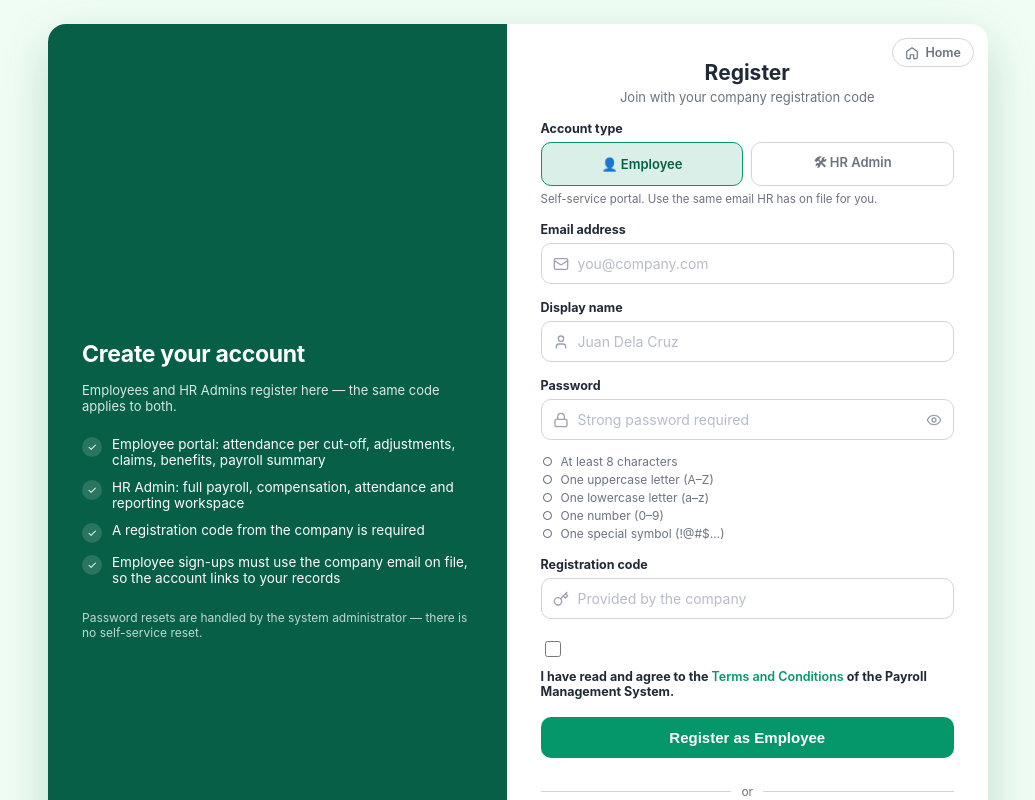
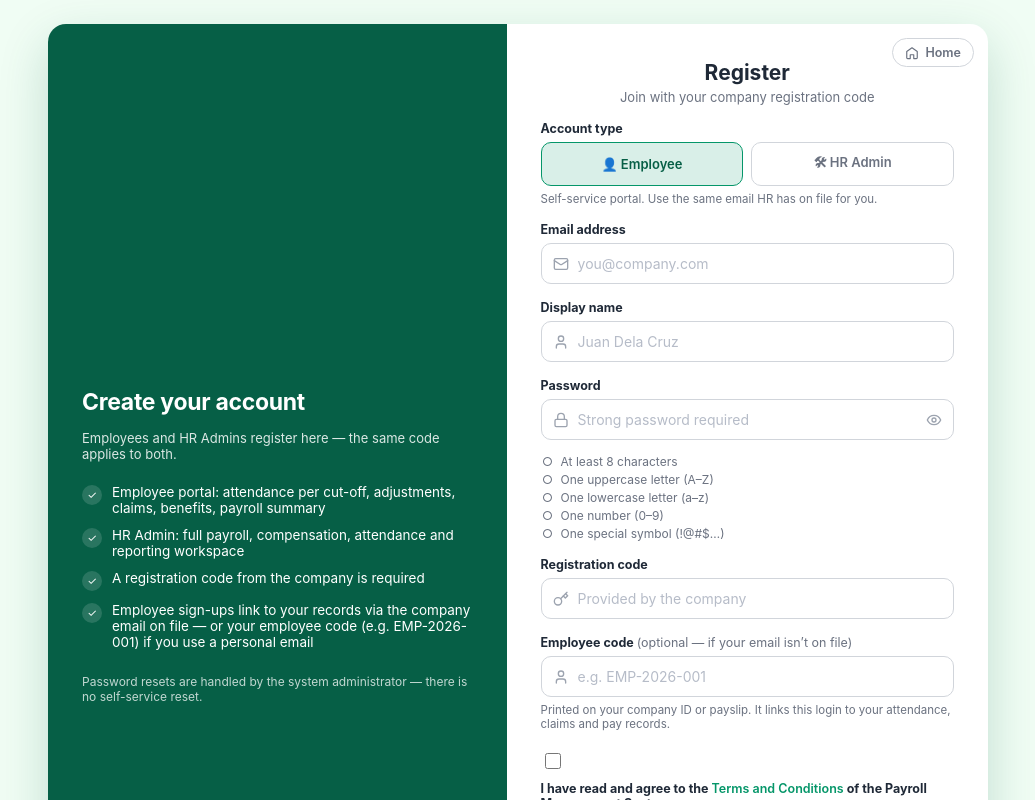
Before and after one commit to eljohnluar/payrollandbenefits-frontend, a React (Vite) app: page /register in a window 1280 px wide. Shown: the top 800 px of the page, without its empty margins (122-1157 px from the left). Built offline with nearby package versions, Linux system fonts and the light colour scheme; no server answers.

Commit message:
Fixed Employee error

```diff
--- a/src/pages/AuthConfirm.jsx
+++ b/src/pages/AuthConfirm.jsx
@@ -22,6 +22,7 @@ export default function AuthConfirm() {
   const [code, setCode] = useState('');
   const [password, setPassword] = useState('');
   const [accountType, setAccountType] = useState('HR');
+  const [employeeCode, setEmployeeCode] = useState('');
   const [busy, setBusy] = useState(false);
 
   useEffect(() => {
@@ -97,6 +98,7 @@ export default function AuthConfirm() {
       registration_code: code,
       password,
       account_type: accountType,
+      employee_code: accountType === 'Employee' ? employeeCode : '',
     });
     setBusy(false);
     if (s === 200) {
@@ -138,9 +140,21 @@ export default function AuthConfirm() {
                   </button>
                 </div>
                 {accountType === 'Employee' && (
-                  <p style={{ fontSize: 11.5, color: 'var(--text-muted)', margin: '6px 0 0' }}>
-                    Use the same email HR has on file for you in the employee records.
-                  </p>
+                  <>
+                    <p style={{ fontSize: 11.5, color: 'var(--text-muted)', margin: '6px 0 0' }}>
+                      Use the same email HR has on file for you — or enter your employee code below.
+                    </p>
+                    <div style={{ marginTop: 10 }}>
+                      <label htmlFor="confirm-emp-code">Employee code (if your email isn’t on file)</label>
+                      <input
+                        id="confirm-emp-code"
+                        type="text"
+                        value={employeeCode}
+                        onChange={(e) => setEmployeeCode(e.target.value.toUpperCase())}
+                        placeholder="e.g. EMP-2026-001"
+                      />
+                    </div>
+                  </>
                 )}
               </div>
               {needsCode && (
--- a/src/pages/Register.jsx
+++ b/src/pages/Register.jsx
@@ -45,6 +45,7 @@ export default function Register() {
   const [username, setUsername] = useState('');
   const [password, setPassword] = useState('');
   const [registrationCode, setRegistrationCode] = useState('');
+  const [employeeCode, setEmployeeCode] = useState('');
   const [showPw, setShowPw] = useState(false);
   const [accountType, setAccountType] = useState('Employee');
   const [error, setError] = useState('');
@@ -118,7 +119,7 @@ export default function Register() {
           password,
           options: {
             emailRedirectTo: `${window.location.origin}/auth/confirm`,
-            data: { name: username, registration_code: registrationCode, account_type: accountType },
+            data: { name: username, registration_code: registrationCode, account_type: accountType, employee_code: employeeCode },
           },
         });
         if (sbError) throw new Error(sbError.message);
@@ -130,7 +131,7 @@ export default function Register() {
         setPassword('');
         return;
       }
-      await api.register({ email, username, password, registration_code: registrationCode, account_type: accountType });
+      await api.register({ email, username, password, registration_code: registrationCode, account_type: accountType, employee_code: employeeCode });
       setSuccess('Registration successful. You can now login with your email.');
       setPassword('');
       setRegistrationCode('');
@@ -152,7 +153,7 @@ export default function Register() {
           'Employee portal: attendance per cut-off, adjustments, claims, benefits, payroll summary',
           'HR Admin: full payroll, compensation, attendance and reporting workspace',
           'A registration code from the company is required',
-          'Employee sign-ups must use the company email on file, so the account links to your records',
+          'Employee sign-ups link to your records via the company email on file — or your employee code (e.g. EMP-2026-001) if you use a personal email',
         ],
         foot: 'Password resets are handled by the system administrator — there is no self-service reset.',
       }}
@@ -227,6 +228,19 @@ export default function Register() {
           </div>
         </div>
 
+        {accountType === 'Employee' && (
+          <div className="login-field">
+            <label htmlFor="employee_code">Employee code <span style={{ fontWeight: 400, color: 'var(--text-muted)' }}>(optional — if your email isn’t on file)</span></label>
+            <div className="input-wrap">
+              <span className="lead-icon"><Icon name="user" /></span>
+              <input id="employee_code" type="text" value={employeeCode} onChange={(e) => setEmployeeCode(e.target.value.toUpperCase())} placeholder="e.g. EMP-2026-001" />
+            </div>
+            <span style={{ fontSize: 11.5, color: 'var(--text-muted)' }}>
+              Printed on your company ID or payslip. It links this login to your attendance, claims and pay records.
+            </span>
+          </div>
+        )}
+
         <div className="login-field terms-actions">
           <input
             id="terms-agree"
```
